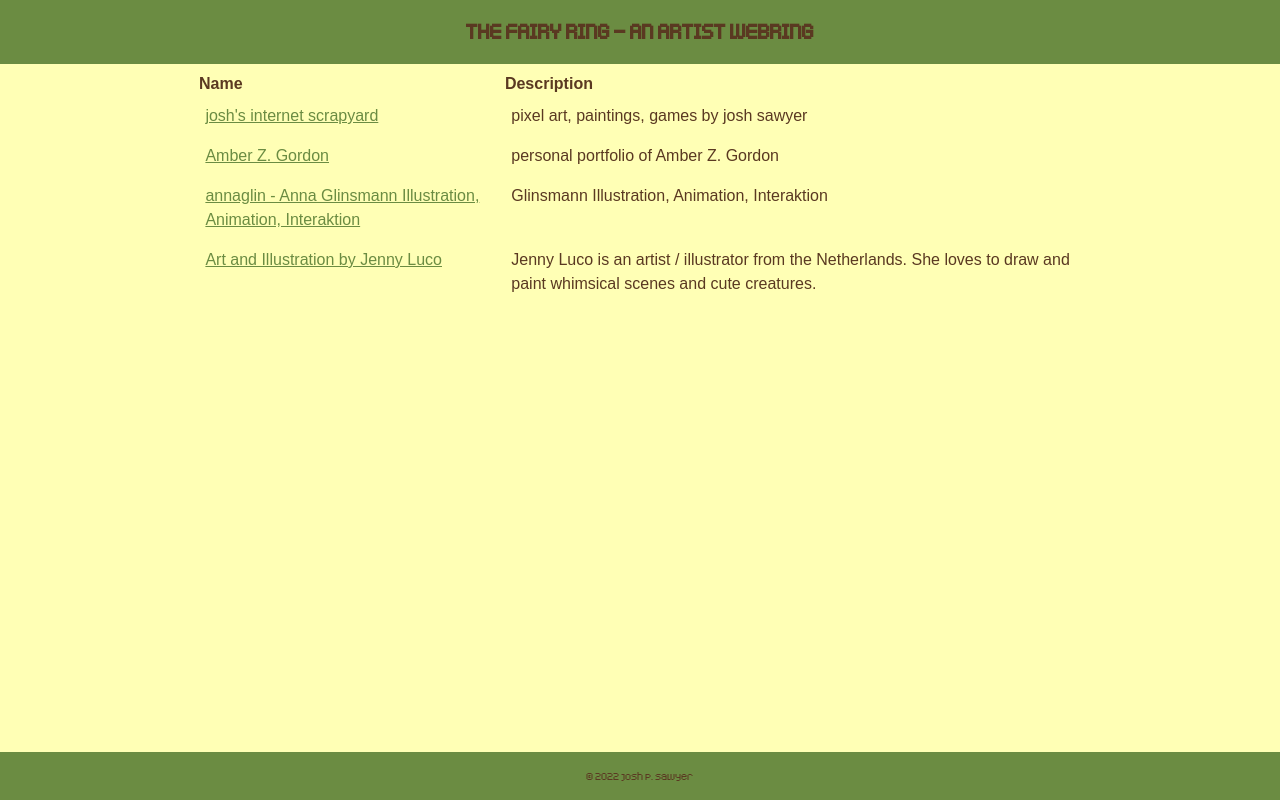
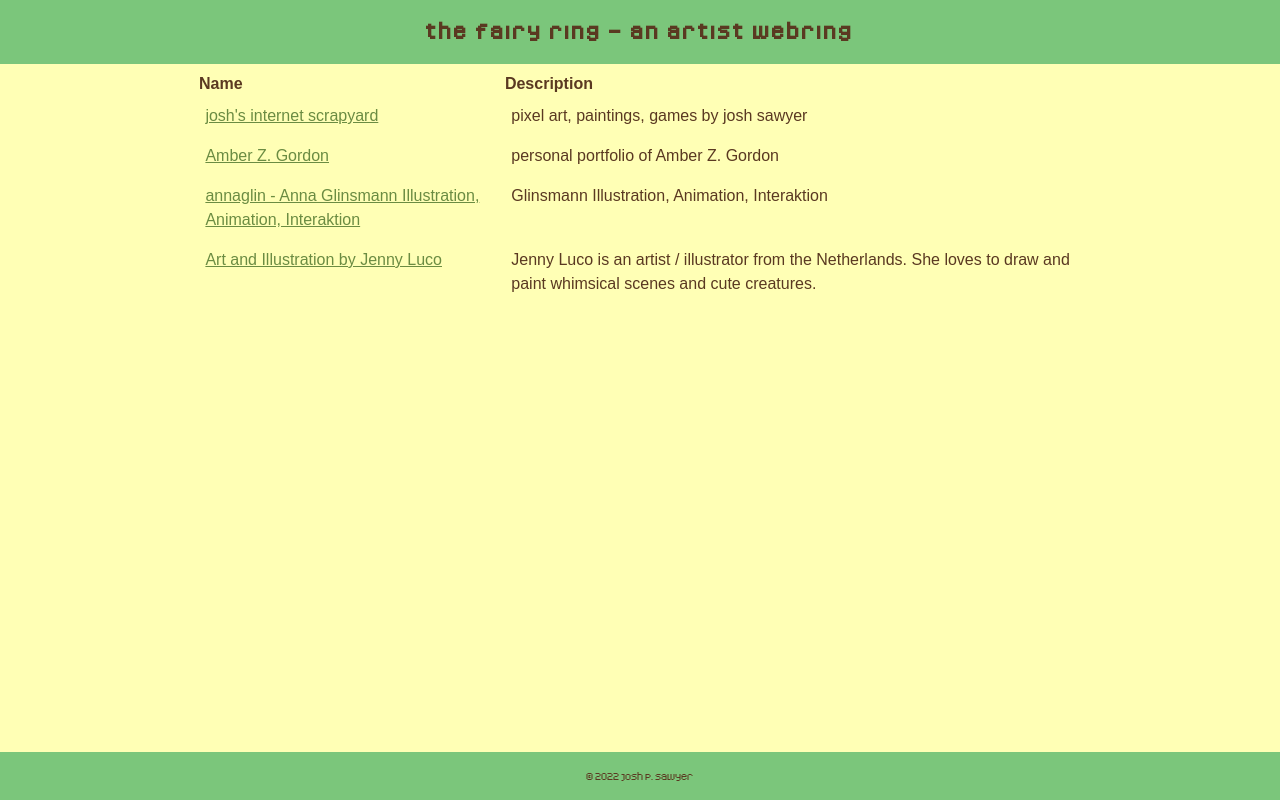
Before and after one commit to joshpsawyer/donaldson-webring, a plain HTML site: page index.html in a window 1280 px wide. Drawn offline with Linux system fonts and the light colour scheme; files whose address does not match are found by name.

Commit message:
another small adjustment

```diff
--- a/css/main.css
+++ b/css/main.css
@@ -149,12 +149,12 @@ header#siteheader {
     grid-template-columns: 1fr;
     grid-template-areas:
         "headercontent";
-    text-transform: uppercase;
     text-align: center;
-    background-color: var(--color-medium);
+    background-color: var(--color-light);
     color: var(--color-white);
     font-family: "Kenney Pixel", 'Share Tech Mono', 'Courier Prime', 'Courier New', sans-serif;
     font-size: 2rem;
+    letter-spacing: 3px;
 }
 
 div#headercontent {
@@ -178,7 +178,7 @@ div#maincontent {
 
 footer#sitefooter {
     height: 3rem;
-    background-color: var(--color-medium);
+    background-color: var(--color-light);
     color: var(--color-white);
     font-family: "Kenney Pixel", 'Share Tech Mono', 'Courier Prime', 'Courier New', sans-serif;
     font-size: 1rem;
--- a/index.html
+++ b/index.html
@@ -8,7 +8,7 @@
         <meta content="width=device-width, initial-scale=1.0" name="viewport"/>
         <link href="./css/reset.css" rel="stylesheet"/>
         <link href="./css/fonts.css" rel="stylesheet"/>
-        <link href="./css/main.css?12346" rel="stylesheet"/>
+        <link href="./css/main.css?123466" rel="stylesheet"/>
     </head>
     <body>
         <div class="container">
```
